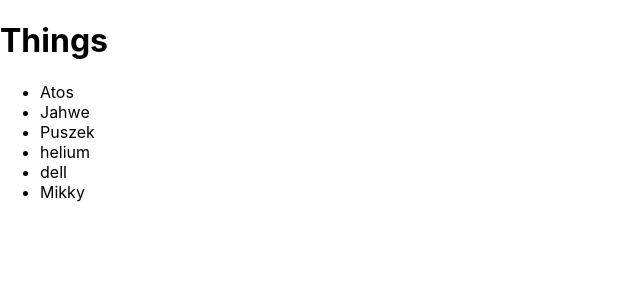
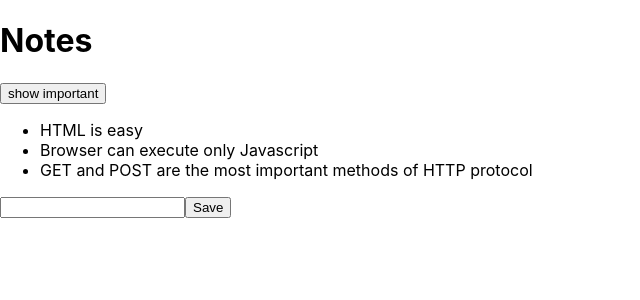
Before and after one commit to darq37/fullStackOpen, a React (Create React App) app: page / in a window 1280 px wide. Shown: the top 300 px of the page, without its empty margins (0-640 px from the left). Built offline with nearby package versions, Linux system fonts and the light colour scheme.

Commit message:
refactor Notes component, add functionality to show only important notes

```diff
--- a/src/components/App.js
+++ b/src/components/App.js
@@ -1,13 +1,48 @@
-import React from "react";
-import { Thing } from "./Thing";
-export const App = ({ things }) => {
+import React, { useState } from "react";
+import Note from "./Note";
+
+const App = (props) => {
+  const [notes, setNotes] = useState(props.notes);
+  const [newNote, setNewNote] = useState("");
+  const [showAll, setShowAll] = useState(true)
+
+  const notestoShow = showAll ? notes : notes.filter (note => note.important)
+
+  const addNote = (event) => {
+    event.preventDefault();
+    const noteObj = {
+      content: newNote,
+      date: new Date().toISOString(),
+      important: Math.random() < 0.5,
+      id: notes.length + 1,
+    };
+    setNotes(notes.concat(noteObj));
+    setNewNote("");
+  };
+
+  const handleNoteChange = (event) => {
+    setNewNote(event.target.value);
+  };
+
   return (
     <div>
-      <h1>Things</h1>
+      <h1>Notes</h1>
+      <div>
+        <button onClick={() => setShowAll(!showAll)}>
+          show {showAll ? 'important' : 'all' }
+        </button>
+      </div>
       <ul>
-        {things.map((thing) => <Thing key={thing.type} thing={thing} />
-        )}
+        {notestoShow.map((note) => (
+          <Note key={note.id} note={note} />
+        ))}
       </ul>
+      <form onSubmit={addNote}>
+        <input value={newNote} onChange={handleNoteChange} />
+        <button type="submit">Save</button>
+      </form>
     </div>
   );
 };
+
+export default App;
--- /dev/null
+++ b/src/components/Note.js
@@ -0,0 +1,7 @@
+import React from "react";
+
+const Note = ({ note }) => {
+  return <li>{note.content}</li>;
+};
+
+export default Note;
--- a/src/components/Thing.js
+++ /dev/null
@@ -1,4 +0,0 @@
-import React from "react";
-export const Thing = ({ thing }) => {
-  return <li>{thing.name}</li>;
-};
--- a/src/index.js
+++ b/src/index.js
@@ -1,15 +1,27 @@
 import React, { useState } from "react";
 import ReactDOM from "react-dom";
 import "./index.css";
-import { App } from "./components/App";
+import  App from "./components/App";
 
-const things = [
-  { name: "Atos", type: "dog" },
-  { name: "Jahwe", type: "god" },
-  { name: "Puszek", type: "cat" },
-  { name: "helium", type: "element" },
-  { name: "dell", type: "computer" },
-  { name: "Mikky", type: "mouse" },
-];
+const notes = [
+  {
+    id: 1,
+    content: 'HTML is easy',
+    date: '2019-05-30T17:30:31.098Z',
+    important: true
+  },
+  {
+    id: 2,
+    content: 'Browser can execute only Javascript',
+    date: '2019-05-30T18:39:34.091Z',
+    important: false
+  },
+  {
+    id: 3,
+    content: 'GET and POST are the most important methods of HTTP protocol',
+    date: '2019-05-30T19:20:14.298Z',
+    important: true
+  }
+]
 
-ReactDOM.render(<App things={things} />, document.getElementById("root"));
+ReactDOM.render(<App notes={notes} />, document.getElementById("root"));
```
